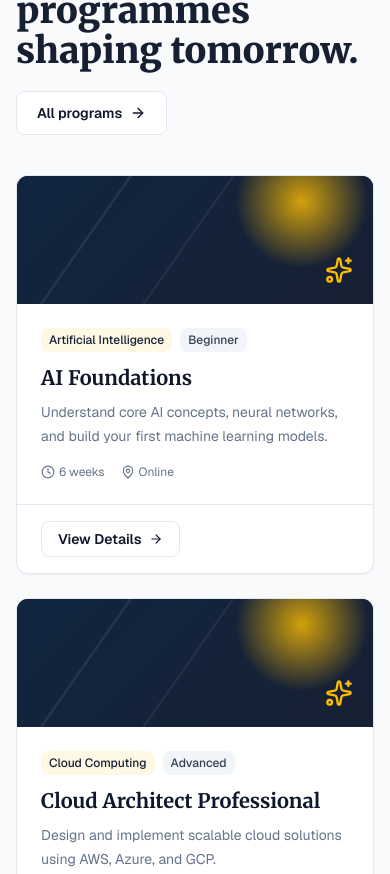
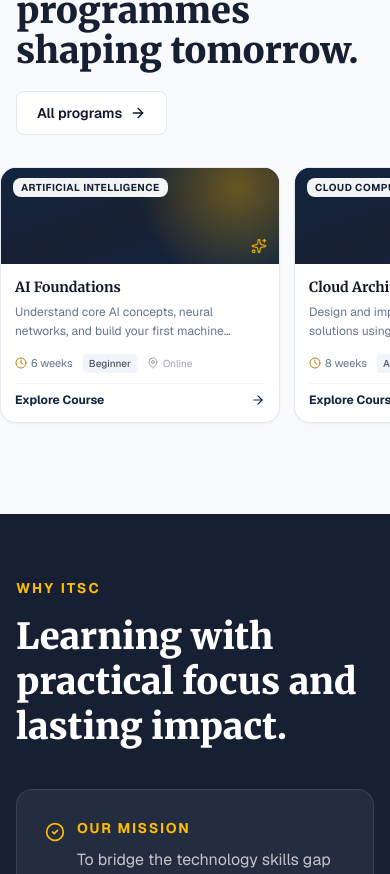
Before and after one commit to FedhiJob/Itsc, a Next.js app in the folder apps/web/: page / in a window 390 px wide. Shown: the part 3810-4684 px from the top of the page. Built offline with nearby package versions, Linux system fonts and the light colour scheme; no server answers.

Commit message:
feat(courses): make course cards fully clickable and display 4 per line on mobile and desktop

```diff
--- a/apps/web/src/app/page.tsx
+++ b/apps/web/src/app/page.tsx
@@ -15,7 +15,7 @@ export default async function Home() {
   const { hero, services, stats, partners, missionVision, cta } = await getHomepageContent();
   const { programs } = await getTrainingContent();
   const featured = programs.filter((program) => program.isFeatured);
-  const featuredPrograms = (featured.length > 0 ? featured : programs).slice(0, 3);
+  const featuredPrograms = (featured.length > 0 ? featured : programs).slice(0, 4);
 
   return (
     <>
@@ -73,9 +73,13 @@ export default async function Home() {
             </div>
             <Button asChild variant="outline"><Link href="/training-programs">All programs <ArrowRight aria-hidden="true" className="h-4 w-4" /></Link></Button>
           </Reveal>
-          <div className="mt-10 grid gap-6 lg:grid-cols-3">
+          <div className="mt-8 flex overflow-x-auto snap-x snap-mandatory gap-3.5 pb-2 -mx-4 px-4 sm:mx-0 sm:px-0 sm:grid sm:grid-cols-2 lg:grid-cols-4 sm:gap-4 scrollbar-none">
             {featuredPrograms.map((program, index) => (
-              <Reveal key={program.id} style={{ transitionDelay: `${index * 100}ms` }}>
+              <Reveal
+                key={program.id}
+                className="w-[72vw] max-w-[280px] shrink-0 snap-start sm:w-auto h-full"
+                style={{ transitionDelay: `${index * 80}ms` }}
+              >
                 <TrainingCard
                   title={program.title}
                   slug={program.slug}
--- a/apps/web/src/components/features/training-card.tsx
+++ b/apps/web/src/components/features/training-card.tsx
@@ -1,7 +1,5 @@
 import Link from "next/link";
 import { ArrowRight, Clock, MapPin, Sparkles } from "lucide-react";
-import { Card, CardBody, CardFooter } from "@/components/ui/card";
-import { Button } from "@/components/ui/button";
 import { ImageContainer } from "@/lib/image";
 
 interface TrainingCardProps {
@@ -28,58 +26,90 @@ export function TrainingCard({
   image
 }: TrainingCardProps) {
   return (
-    <Card variant="interactive" className="group h-full overflow-hidden border-gray-200 shadow-card transition duration-300 hover:-translate-y-1 hover:border-brand-gold/50">
-      <div className="relative h-32 overflow-hidden bg-brand-ink">
+    <Link
+      href={`/training-programs/${slug}`}
+      className="group relative flex h-full flex-col justify-between overflow-hidden rounded-2xl border border-gray-200/90 bg-white shadow-xs transition-all duration-300 hover:-translate-y-1 hover:border-brand-gold hover:shadow-card cursor-pointer focus:outline-none focus-visible:ring-2 focus-visible:ring-brand-gold"
+      aria-label={`View details for ${title}`}
+    >
+      {/* Sleek Visual Banner Header */}
+      <div className="relative h-24 sm:h-26 overflow-hidden bg-brand-ink shrink-0">
         {image ? (
           <>
-            <ImageContainer src={image.src} alt={image.alt} className="transition-transform duration-500 group-hover:scale-105" />
-            <div className="absolute inset-0 bg-[linear-gradient(135deg,rgb(16_37_63_/_0.2),rgb(23_32_51_/_0.65))]" />
+            <ImageContainer
+              src={image.src}
+              alt={image.alt}
+              className="h-full w-full object-cover transition-transform duration-500 group-hover:scale-105"
+            />
+            <div className="absolute inset-0 bg-gradient-to-t from-brand-ink/90 via-brand-ink/40 to-transparent" />
           </>
         ) : (
           <>
-            <div className="absolute inset-0 bg-[radial-gradient(circle_at_80%_20%,rgb(254_189_1_/_0.82),transparent_22%),linear-gradient(135deg,#10253f,#172033)] transition-transform duration-500 group-hover:scale-110" />
-            <div className="absolute inset-0 bg-[linear-gradient(125deg,transparent_25%,rgb(255_255_255_/_0.1)_25.5%,transparent_26%,transparent_48%,rgb(255_255_255_/_0.08)_48.5%,transparent_49%)]" />
+            <div className="absolute inset-0 bg-gradient-to-br from-brand-navy via-brand-ink to-brand-navy transition-transform duration-500 group-hover:scale-105" />
+            <div className="absolute inset-0 bg-[radial-gradient(circle_at_85%_20%,rgb(254_189_1_/_0.35),transparent_40%)]" />
           </>
         )}
-        <Sparkles aria-hidden="true" className="absolute bottom-5 right-5 h-7 w-7 text-brand-gold" />
-      </div>
-      <CardBody className="pt-6">
-        <div className="flex flex-wrap items-center gap-2 text-xs font-medium">
+
+        {/* Brand sparkles accent */}
+        <Sparkles
+          aria-hidden="true"
+          className="absolute bottom-2.5 right-3 h-4 w-4 text-brand-gold/80 transition-transform duration-300 group-hover:rotate-12 group-hover:scale-110"
+        />
+
+        {/* Vendor and Exam Code Badges */}
+        <div className="absolute top-2.5 left-3 right-3 flex items-center justify-between gap-2">
+          <span className="rounded-md bg-white/95 px-2 py-0.5 text-[10px] font-bold uppercase tracking-wider text-brand-ink backdrop-blur-xs shadow-xs">
+            {category}
+          </span>
           {code ? (
-            <span className="rounded-md bg-brand-gold/20 px-2 py-0.5 font-mono text-xs font-bold text-brand-ink">
+            <span className="rounded-md bg-brand-gold px-2 py-0.5 font-mono text-[10px] font-bold text-brand-ink shadow-xs">
               {code}
             </span>
           ) : null}
-          <span className="rounded-md bg-brand-gold/10 px-2 py-1 text-brand-ink">{category}</span>
-          {level ? <span className="rounded-md bg-gray-100 px-2 py-1 text-gray-700">{level}</span> : null}
         </div>
-        <h3 className="mt-3 font-serif text-xl font-bold text-gray-900">{title}</h3>
-        <p className="mt-2 text-sm leading-6 text-gray-500">{description}</p>
-        {duration || delivery ? (
-          <div className="mt-4 flex flex-wrap items-center gap-x-4 gap-y-2 text-xs text-gray-500">
+      </div>
+
+      {/* Card Content Body */}
+      <div className="flex flex-1 flex-col justify-between p-3.5 sm:p-4">
+        <div>
+          <h3 className="font-serif text-sm sm:text-base font-bold text-gray-900 group-hover:text-brand-navy transition-colors line-clamp-2 leading-snug">
+            {title}
+          </h3>
+          <p className="mt-1.5 text-xs text-gray-500 line-clamp-2 leading-relaxed">
+            {description}
+          </p>
+        </div>
+
+        {/* Course Attributes and Action */}
+        <div className="mt-3">
+          {(duration || level || delivery) ? (
+            <div className="flex flex-wrap items-center gap-x-2.5 gap-y-1 text-[11px] text-gray-500">
               {duration ? (
                 <span className="inline-flex items-center gap-1">
-                <Clock aria-hidden="true" className="h-3.5 w-3.5" />
+                  <Clock aria-hidden="true" className="h-3 w-3 text-brand-gold-accessible" />
                   {duration}
                 </span>
               ) : null}
+              {level ? (
+                <span className="rounded bg-gray-100 px-1.5 py-0.5 text-[10px] font-medium text-gray-600">
+                  {level}
+                </span>
+              ) : null}
               {delivery ? (
-              <span className="inline-flex items-center gap-1">
-                <MapPin aria-hidden="true" className="h-3.5 w-3.5" />
+                <span className="inline-flex items-center gap-1 text-[10px] text-gray-400">
+                  <MapPin aria-hidden="true" className="h-3 w-3" />
                   {delivery}
                 </span>
               ) : null}
             </div>
           ) : null}
-      </CardBody>
-      <CardFooter className="transition-colors group-hover:bg-brand-gold/10">
-        <Button asChild variant="outline" size="sm">
-          <Link href={`/training-programs/${slug}`}>
-            View Details
-            <ArrowRight aria-hidden="true" className="h-3.5 w-3.5" />
+
+          {/* Action Link Row */}
+          <div className="mt-2.5 pt-2 border-t border-gray-100 flex items-center justify-between text-xs font-bold text-brand-navy group-hover:text-brand-gold-700 transition-colors">
+            <span>Explore Course</span>
+            <ArrowRight aria-hidden="true" className="h-3.5 w-3.5 transition-transform duration-300 group-hover:translate-x-1" />
+          </div>
+        </div>
+      </div>
     </Link>
-        </Button>
-      </CardFooter>
-    </Card>
   );
 }
--- a/apps/web/src/components/features/training-explorer.tsx
+++ b/apps/web/src/components/features/training-explorer.tsx
@@ -424,7 +424,7 @@ export function TrainingExplorer({
 
       {/* Course Cards Grid */}
       {visiblePrograms.length > 0 ? (
-        <div className="grid gap-6 md:grid-cols-2 xl:grid-cols-3">
+        <div className="grid grid-cols-1 sm:grid-cols-2 lg:grid-cols-3 xl:grid-cols-4 gap-4 sm:gap-5">
           {visiblePrograms.map((program) => (
             <TrainingCard
               key={program.id}
```
Lines whose indentation alone changed are shown as unchanged.
